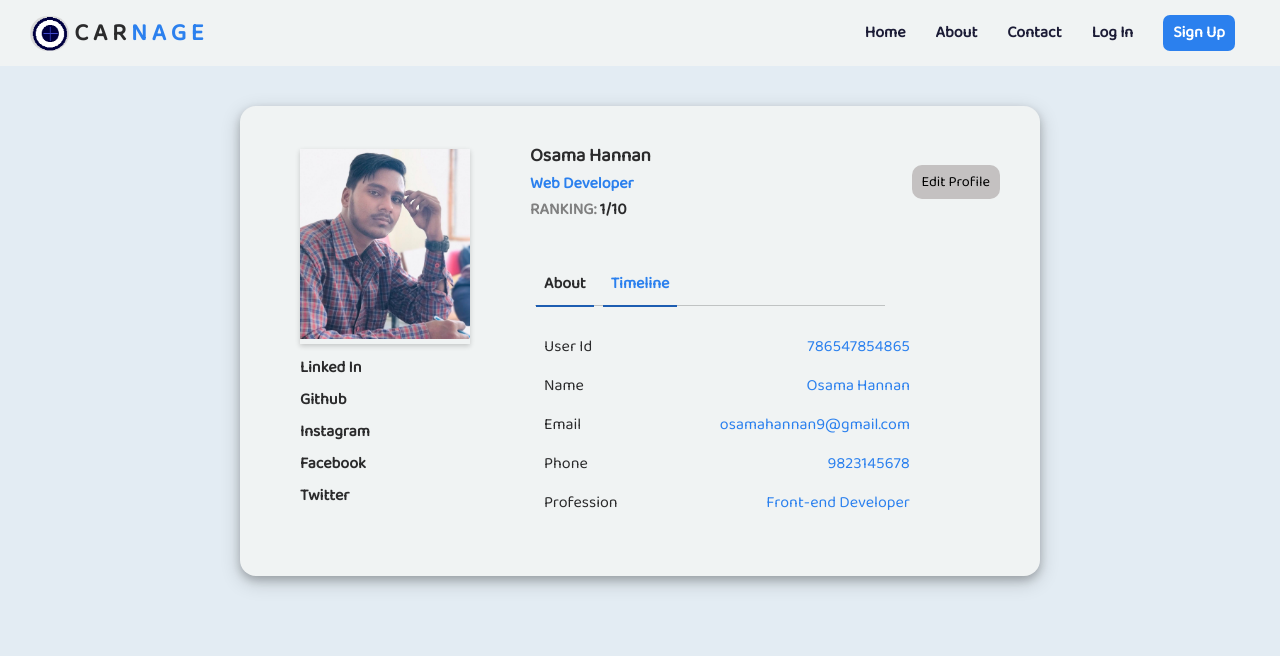
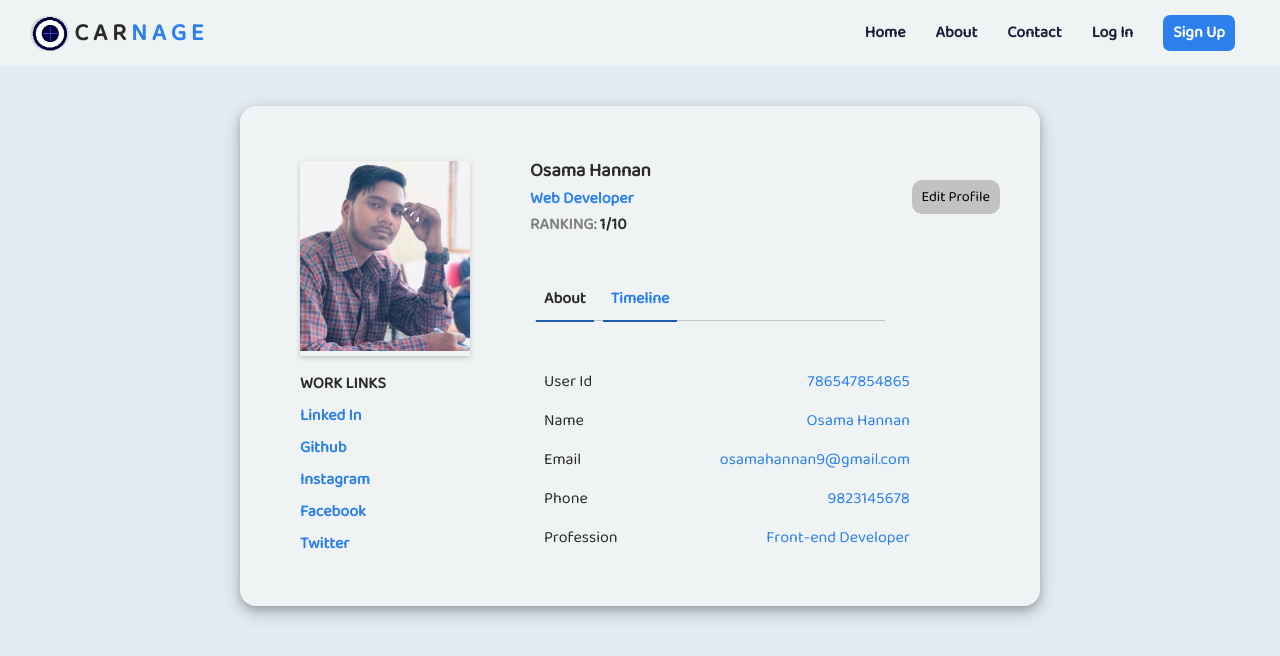
Before and after one commit to osamahannan/MERN_Register, a React (Create React App) app in the folder client/: page /About in a window 1280 px wide. Shown: the top 656 px of the page. Built offline with nearby package versions, Linux system fonts and the light colour scheme; the HTML template or start-up script is replaced by a standard one.

Commit message:
updated About page UI

```diff
--- a/client/src/Components/About.js
+++ b/client/src/Components/About.js
@@ -7,6 +7,7 @@ const About = () => {
 
             <div className="about-link">
                 <img src={profilepic} alt="profile pic" />
+                <h4>WORK LINKS</h4>
 
                 <a href="https://www.linkedin.com/in/osama-hannan-7337921a0/" target="_blank" rel="noreferrer">Linked In</a>
                 <a href="https://github.com/osamahannan" target="_blank" rel="noreferrer">Github</a>
--- a/client/src/index.css
+++ b/client/src/index.css
@@ -278,7 +278,7 @@ ul li a:hover {
 /* About page */
 
 .about {
-  height: 470px;
+  height: 500px;
   margin-top: 40px;
 }
 
@@ -286,11 +286,11 @@ ul li a:hover {
   display: flex;
   flex-direction: column;
   padding: 20px;
-  margin-top: -25px;
+  margin-top: 5px;
 }
 
 .about-link a {
-  color: rgb(43, 43, 44);
+  color: rgb(43, 128, 238);
   text-decoration: none;
   font-weight: bold;
   margin-top: 3px;
@@ -300,9 +300,13 @@ ul li a:hover {
 
 .about-link img {
   height: 190px;
-  margin-bottom: 5px;
+  margin-bottom: 15px;
   padding-bottom: 5px;
   box-shadow: 0 2px 5px 0 rgba(0, 0, 0, 0.19);
+}
+
+.about-link h4 {
+  color: rgb(43, 43, 44);
 }
 
 .about-details {
@@ -390,7 +394,13 @@ ul li a:hover {
   color: rgb(43, 128, 238);
 }
 
+.first-slide {
+  margin-top: 20px;
+  display: block;
+}
+
 .second-slide {
+  margin-top: 20px;
   display: none;
 }
 
```
